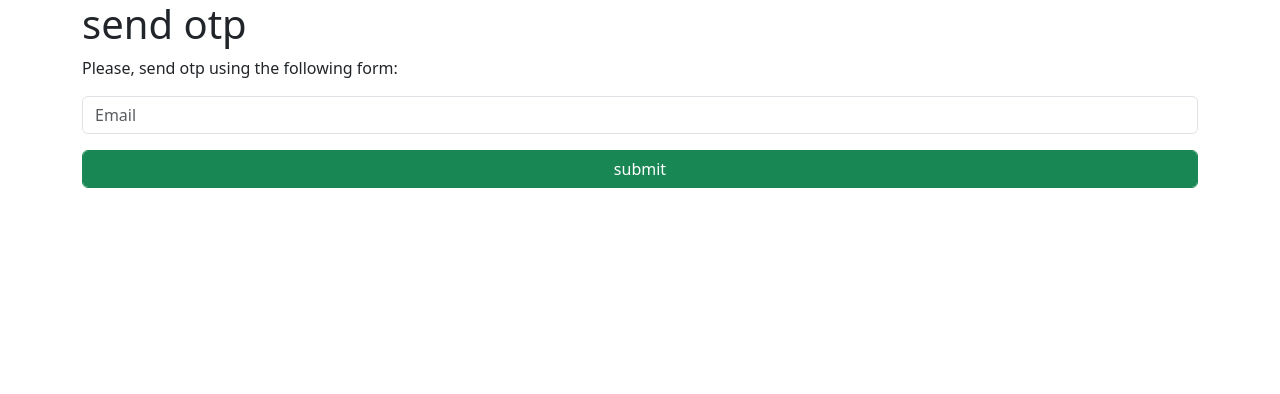
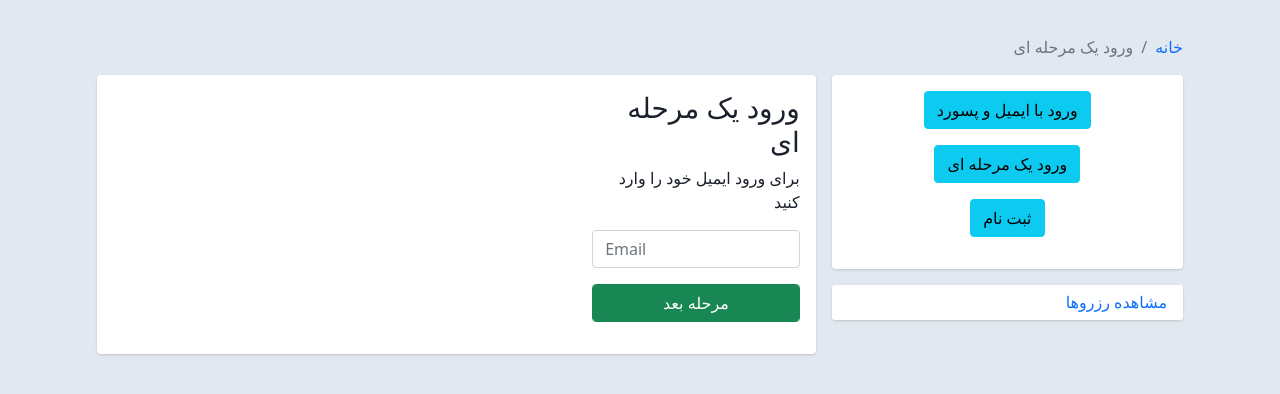
Before and after one commit to Yashar1989/Meeting-Room-Booking-System, a Django app: page /accounts/send_otp/ in a window 1280 px wide. Shown: the top 394 px of the page. Run offline with Django 4.2, Linux system fonts and the light colour scheme; some libraries are stand-ins or nearby versions.

Commit message:
some changes in front

```diff
--- a/core/templates/top_navbar.html
+++ b/core/templates/top_navbar.html
@@ -14,6 +14,10 @@
             <li class="breadcrumb-item active" aria-current="page">مشاهده رزروها</li>
             {% elif request.resolver_match.url_name == 'login' %}
             <li class="breadcrumb-item active" aria-current="page">ورود به حساب کاربری</li>
+            {% elif request.resolver_match.url_name == 'send_otp' %}
+            <li class="breadcrumb-item active" aria-current="page">ورود یک مرحله ای</li>
+            {% elif request.resolver_match.url_name == 'verify_otp' %}
+            <li class="breadcrumb-item active" aria-current="page">تایید ورود یک مرحله ای</li>
             {% endif %}
         {% endif %}
     </ol>
--- a/core/templates/user/login.html
+++ b/core/templates/user/login.html
@@ -1,6 +1,6 @@
 {% extends "index.html" %}
 
-{% block title %}Login to your account{% endblock %}
+{% block title %}ورود به حساب کاربری{% endblock %}
 
 {% block content %}
     <div class="card-body text-start col-md-4">
--- a/core/templates/user/otp.html
+++ b/core/templates/user/otp.html
@@ -1,13 +1,15 @@
-{% extends "base.html" %}
+{% extends "index.html" %}
 
-{% block title %}{{title}}{% endblock %}
+{% block title %}ورود با کد یک مرحله ای{% endblock %}
 
 {% block content %}
-  <h1>{{title}}</h1>
-  <p>Please, {{title}} using the following form:</p>
+<div class="card-body text-start col-md-4">
+  <h3>ورود یک مرحله ای</h3>
+  <p>برای ورود ایمیل خود را وارد کنید</p>
   <form action="" method="post", enctype="multipart/form-data">
     {{ form.as_p }}
     {% csrf_token %}
-    <p><input type="submit" class='btn btn-success form-control' value="submit"></p>
+    <p><input type="submit" class='btn btn-success form-control' value="مرحله بعد"></p>
   </form>
+</div>
 {% endblock %}
--- a/core/templates/user/user_card.html
+++ b/core/templates/user/user_card.html
@@ -13,7 +13,8 @@
 </div>
 {% else %}
     <div class="card-body text-center">
-        <a href="{% url 'account:login' %}"><button class="btn btn-info">ورود</button></a>
-        <a href="{% url 'account:register' %}"><button class="btn btn-info">ثبت نام</button></a>
+        <p><a href="{% url 'account:login' %}"><button class="btn btn-info">ورود با ایمیل و پسورد</button></a></p>
+        <p><a href="{% url 'account:send_otp' %}"><button class="btn btn-info">ورود یک مرحله ای</button></a></p>
+        <p><a href="{% url 'account:register' %}"><button class="btn btn-info">ثبت نام</button></a></p>
     </div>
 {% endif %}
--- a/core/user/forms.py
+++ b/core/user/forms.py
@@ -96,4 +96,4 @@ class EmailCheckForm(forms.Form):
 
 
 class OTPLoginForm(forms.Form):
-    otp = forms.CharField(label="", widget=forms.TextInput(attrs={'placeholder': 'OTP Token', 'class': 'form-control'}))
+    otp = forms.CharField(label="", widget=forms.TextInput(attrs={'placeholder': 'کد یک مرحله ای', 'class': 'form-control'}))
--- a/core/user/views.py
+++ b/core/user/views.py
@@ -63,7 +63,7 @@ def send_otp(request):
             except:
                 messages.error(request, 'Email not found !!!')
     form = EmailCheckForm()
-    return render(request, 'user/otp.html', {'form' : form, 'title' : 'send otp'})
+    return render(request, 'user/otp.html', {'form': form, 'title': 'send otp'})
 
 @guest_required
 def verify_otp(request):
@@ -80,7 +80,7 @@ def verify_otp(request):
                 return redirect(reverse_lazy('account:profile'))
             messages.error(request, 'Incorrect OTP')
     form = OTPLoginForm()
-    return render(request, 'user/otp.html', {'form':form, 'title': 'login'})
+    return render(request, 'user/otp_verify.html', {'form':form, 'title': 'login'})
 
 @login_required
 def profile(request):
```
Also changed, not shown: core/templates/user/otp_verify.html (added, +15 -0 lines).
